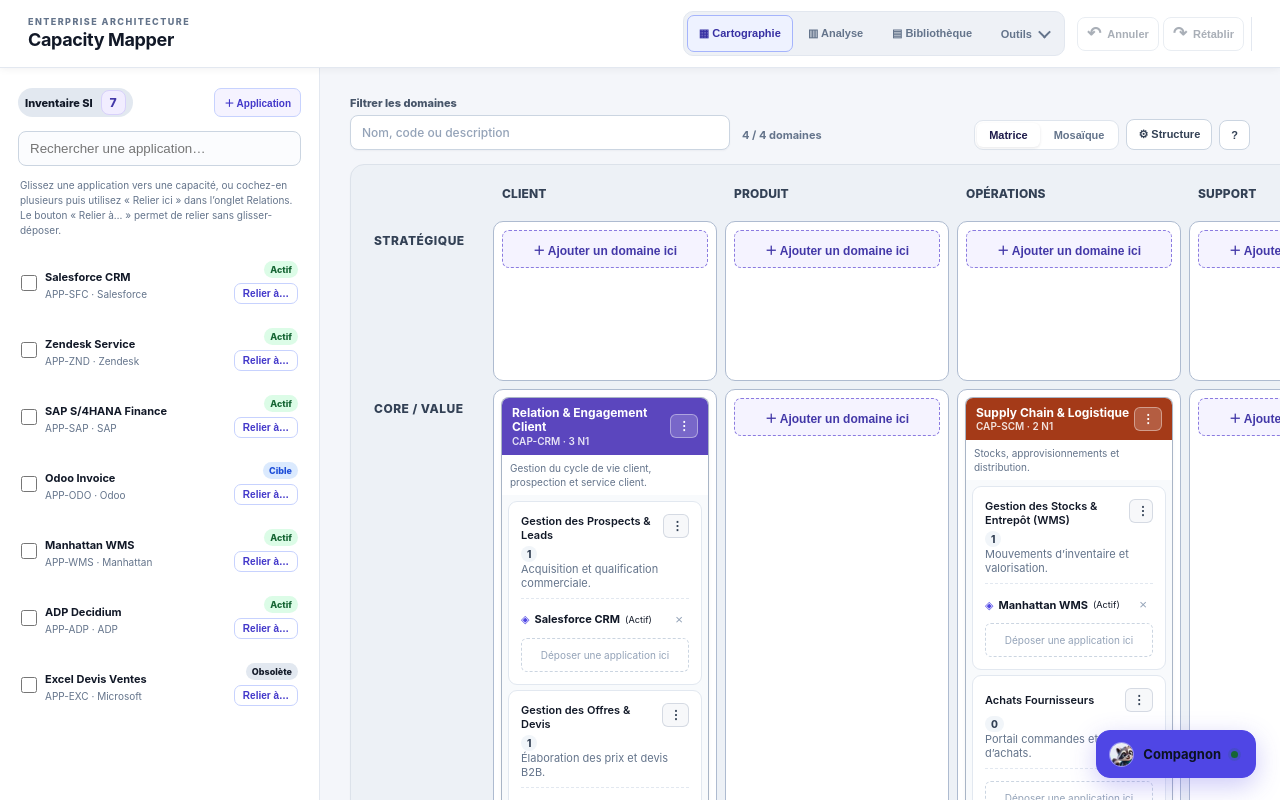
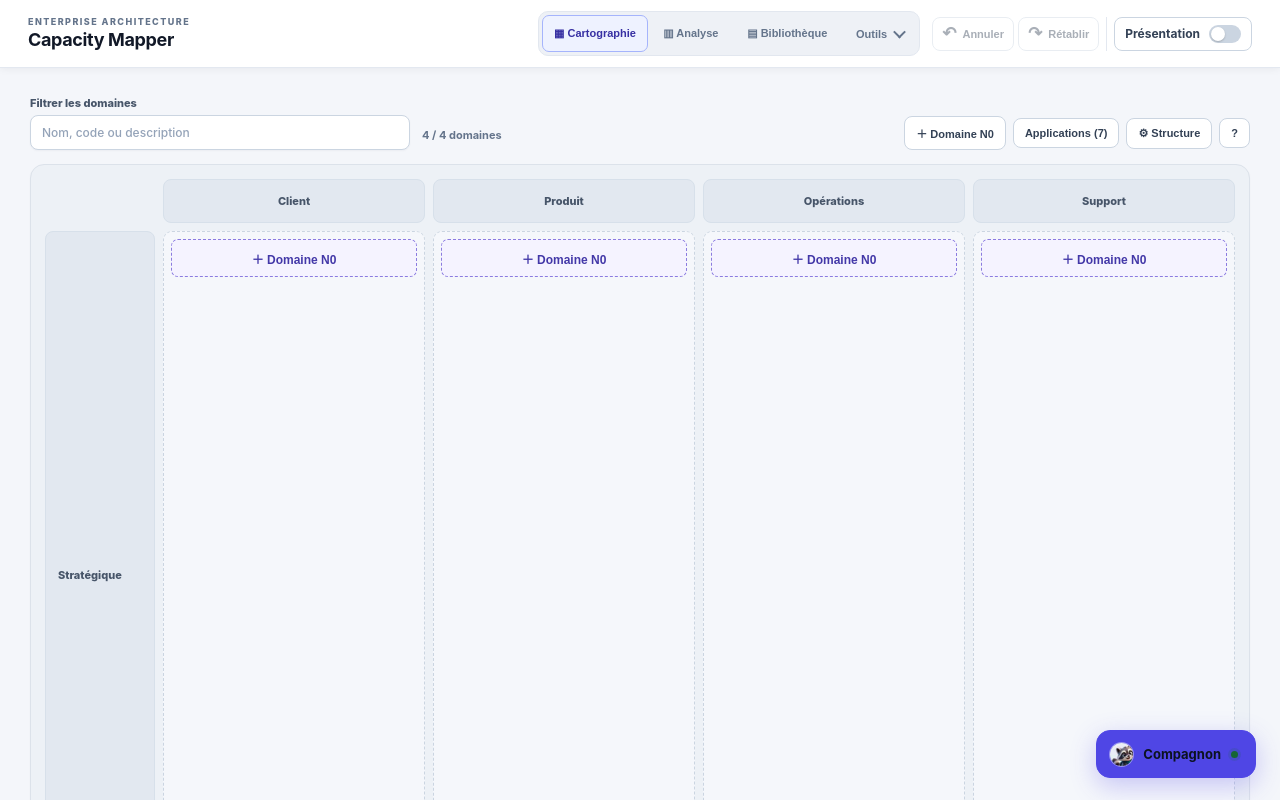
Before and after one commit to Sims07/enterprise-capacity-mapper, a React (Vite) app: page / in a window 1280 px wide. Built offline with nearby package versions, Linux system fonts and the light colour scheme.

Commit message:
feat(map): unify matrix and mosaic capability map

```diff
--- a/src/App.tsx
+++ b/src/App.tsx
@@ -137,7 +137,6 @@ function App({ experienceKind = 'desktop' }: { experienceKind?: 'desktop' | 'mob
   const [editingDomainId, setEditingDomainId] = useState(null);
   const [editingCapabilityId, setEditingCapabilityId] = useState(null);
   const [layoutDraft, setLayoutDraft] = useState(null);
-  const [layoutMode, setLayoutMode] = useState(model.layout?.mode || 'matrix');
   const [showMosaicInventory, setShowMosaicInventory] = useState(false);
 
   const depth = model.layout?.depth === 1 ? 1 : 2;
@@ -150,11 +149,7 @@ function App({ experienceKind = 'desktop' }: { experienceKind?: 'desktop' | 'mob
   }, [darkMode]);
 
   useEffect(() => {
-    if (isPresentationWindow && layoutMode !== 'mosaic') setLayoutMode('mosaic');
-  }, [isPresentationWindow, layoutMode]);
-
-  useEffect(() => {
-    if (!presentation || layoutMode !== 'mosaic') {
+    if (!presentation) {
       setPresentationControlsVisible(true);
       return undefined;
     }
@@ -176,13 +171,13 @@ function App({ experienceKind = 'desktop' }: { experienceKind?: 'desktop' | 'mob
       window.removeEventListener('keydown', exitPresentation);
       window.removeEventListener('focusin', revealControls);
     };
-  }, [presentation, layoutMode]);
+  }, [presentation]);
 
   useEffect(() => {
-    if (!presentation || layoutMode !== 'mosaic' || !presentationControlsVisible) return undefined;
+    if (!presentation || !presentationControlsVisible) return undefined;
     const timeout = window.setTimeout(() => setPresentationControlsVisible(false), 3000);
     return () => window.clearTimeout(timeout);
-  }, [presentation, layoutMode, presentationActivity, presentationControlsVisible]);
+  }, [presentation, presentationActivity, presentationControlsVisible]);
 
   useEffect(() => {
     navigation.initialize(mode);
@@ -481,7 +476,7 @@ function App({ experienceKind = 'desktop' }: { experienceKind?: 'desktop' | 'mob
   const showColumnHeadings = layout.showColumnHeadings !== false;
   const showRowHeadings = layout.showRowHeadings !== false;
   const zones = columns.flatMap(column => layers.map(layer => layout.zones?.find(zone => zone.columnId === column.id && zone.layerId === layer.id) || { id: `${column.id}:${layer.id}`, columnId: column.id, layerId: layer.id, name: column.name }));
-  const nextMosaicDomainPlacement = columns.flatMap(column => layers.map(layer => ({
+  const nextDomainPlacement = columns.flatMap(column => layers.map(layer => ({
     columnId: column.id,
     layerId: layer.id,
   }))).find(placement => isDomainPlacementAvailable({
@@ -495,7 +490,6 @@ function App({ experienceKind = 'desktop' }: { experienceKind?: 'desktop' | 'mob
   })) || null;
 
 
-  const setLayoutView = m => { setLayoutMode(m); update({ layout: { ...layout, mode: m } }); };
   const openLayoutEditor = () => {
     setLayoutDraft({ columns: columns.map(x => ({ ...x })), layers: layers.map(x => ({ ...x })), zones: zones.map(x => ({ ...x })), showColumnHeadings, showRowHeadings });
     setModal('layout');
@@ -529,7 +523,6 @@ function App({ experienceKind = 'desktop' }: { experienceKind?: 'desktop' | 'mob
     setLocalMapId('');
     preferences.clearActiveLocalMapId();
     setSelected([]);
-    setLayoutMode('matrix');
     navigateToMode('editor');
     setModal(null);
     notify(backup ? 'Cartographie créée · sauvegarde JSON téléchargée' : 'Cartographie créée');
@@ -549,13 +542,12 @@ function App({ experienceKind = 'desktop' }: { experienceKind?: 'desktop' | 'mob
     const patch = prepareDomainPlacement({
       domains: model.domains,
       layout,
-      layoutMode,
       columns,
       layers,
       domainId,
       columnId,
       layerId,
-      allowExactOverlap: layoutMode !== 'mosaic',
+      allowExactOverlap: false,
     });
     if (!patch) {
       if (domainId) notify('Déplacement impossible : chevauchement de domaine.');
@@ -564,11 +556,10 @@ function App({ experienceKind = 'desktop' }: { experienceKind?: 'desktop' | 'mob
     update(patch);
   };
 
-  const resizeMosaicDomain = (domain, columnSpan, rowSpan) => {
+  const resizeDomain = (domain, columnSpan, rowSpan) => {
     const patch = prepareDomainPlacement({
       domains: model.domains,
       layout,
-      layoutMode: 'mosaic',
       columns,
       layers,
       domainId: domain.id,
@@ -732,7 +723,7 @@ function App({ experienceKind = 'desktop' }: { experienceKind?: 'desktop' | 'mob
     const presentationText = domainTextColor(presentationColor);
     const bannerColor = presentation ? presentationColor : domainColor;
     const bannerText = presentation ? presentationText : domainTextColor(d.color);
-    const domainClass = `domain domain-card${selected.includes(d.id) ? ' impact-selected' : ''}${presentation && layoutMode === 'mosaic' && caps.length === 0 ? ' mosaic-presentation-empty' : ''}`;
+    const domainClass = `domain domain-card${selected.includes(d.id) ? ' impact-selected' : ''}${presentation && caps.length === 0 ? ' mosaic-presentation-empty' : ''}`;
 
     return (
       <section
@@ -756,7 +747,7 @@ function App({ experienceKind = 'desktop' }: { experienceKind?: 'desktop' | 'mob
             <span className="domain-meta">{d.code}{(!presentation || caps.length > 0) && <> · {caps.length} N1</>}</span>
           </div>
           <div className="domain-actions">
-            {depth === 2 && layoutMode === 'mosaic' && <button type="button" className="domain-add-capability" data-testid="add-capability-to-domain" aria-label={`Ajouter une capacité N1 à ${d.name}`} onClick={e => { e.stopPropagation(); openNew('capability', d.id); }}>＋ N1</button>}
+            {depth === 2 && <button type="button" className="domain-add-capability" data-testid="add-capability-to-domain" aria-label={`Ajouter une capacité N1 à ${d.name}`} onClick={e => { e.stopPropagation(); openNew('capability', d.id); }}>＋ N1</button>}
             <button type="button" className="mini-action-trigger" aria-label={`Actions pour ${d.name}`} title="Actions du domaine" onClick={e => { e.stopPropagation(); openContextMenu(e, { type: 'domain', item: d }); }}>⋮</button>
           </div>
         </div>
@@ -869,18 +860,28 @@ function App({ experienceKind = 'desktop' }: { experienceKind?: 'desktop' | 'mob
   const mosaicRows = presentation
     ? mosaicLayersLayout.map(layer => `minmax(0, ${Math.max(0.1, Number(layer.size) || 1)}fr)`).join(' ')
     : `${showColumnHeadings ? '44px ' : ''}${layers.map(layer => `minmax(180px, ${Math.max(0.1, Number(layer.size) || 1)}fr)`).join(' ')}`;
-  const mosaicView = (
-    <div className="map map-mosaic" data-testid="mosaic-map" style={{ gridTemplateColumns: mosaicColumns, gridTemplateRows: mosaicRows }}>
+  const capabilityMap = (
+    <div className="map map-mosaic" data-testid="capability-map" style={{ gridTemplateColumns: mosaicColumns, gridTemplateRows: mosaicRows }}>
       {!presentation && showColumnHeadings && showRowHeadings && <div className="mosaic-corner" />}
       {!presentation && showColumnHeadings && columns.map(column => <div className="mosaic-column-heading" key={column.id} style={{ gridColumn: columns.indexOf(column) + mosaicColumnOffset, gridRow: 1 }}>{column.name}</div>)}
       {!presentation && showRowHeadings && layers.map((layer, rowIndex) => <div className="mosaic-row-heading" key={layer.id} style={{ gridColumn: 1, gridRow: rowIndex + mosaicRowOffset }}>{layer.name}</div>)}
       {layers.flatMap((layer, rowIndex) => columns.map((column, columnIndex) => {
         const zone = zones.find(item => item.columnId === column.id && item.layerId === layer.id);
+        const occupied = model.domains.some(domain => {
+          const startColumn = columns.findIndex(item => item.id === (domain.layout?.columnId || columns[0].id));
+          const startLayer = layers.findIndex(item => item.id === (domain.layout?.layerId || layers[0].id));
+          const columnSpan = Math.max(1, Number(domain.layout?.columnSpan) || 1);
+          const rowSpan = Math.max(1, Number(domain.layout?.rowSpan) || 1);
+          return startColumn >= 0 && startLayer >= 0
+            && columnIndex >= startColumn && columnIndex < startColumn + columnSpan
+            && rowIndex >= startLayer && rowIndex < startLayer + rowSpan;
+        });
         return presentation ? null : <div className="mosaic-zone" key={`${column.id}:${layer.id}`} data-zone-key={`${column.id}:${layer.id}`}
           style={{ gridColumn: columnIndex + mosaicColumnOffset, gridRow: rowIndex + mosaicRowOffset }}
           onDragOver={event => event.preventDefault()}
           onDrop={event => { event.preventDefault(); placeDomain(event.dataTransfer.getData('domain'), column.id, layer.id); }}>
           {zone?.name && zone.name !== column.name && <span className="mosaic-zone-label">{zone.name}</span>}
+          {!occupied && <button type="button" className="cell-add empty" aria-label={`Ajouter un domaine dans ${zone?.name || column.name}`} onClick={() => openNew('domain', null, { columnId: column.id, layerId: layer.id })}>＋ Domaine N0</button>}
         </div>;
       }))}
       {model.domains.filter(domain => (domain.name + ' ' + domain.code + ' ' + (domain.description || '')).toLowerCase().includes(mapQuery.toLowerCase())).map(domain => {
@@ -954,7 +955,7 @@ function App({ experienceKind = 'desktop' }: { experienceKind?: 'desktop' | 'mob
             const cellHeight = Number(card.dataset.resizeCellHeight || 0);
             const columnDelta = card.dataset.resizeColumn === 'true' && cellWidth > 0 ? Math.round((event.clientX - startX) / cellWidth) : 0;
             const rowDelta = card.dataset.resizeRow === 'true' && cellHeight > 0 ? Math.round((event.clientY - startY) / cellHeight) : 0;
-            if (columnDelta || rowDelta) resizeMosaicDomain(domain, columnSpan + columnDelta, rowSpan + rowDelta);
+            if (columnDelta || rowDelta) resizeDomain(domain, columnSpan + columnDelta, rowSpan + rowDelta);
             card.style.gridColumn = card.dataset.resizeOriginalColumn || '';
             card.style.gridRow = card.dataset.resizeOriginalRow || '';
             ['resizeStartX', 'resizeStartY', 'resizeLastX', 'resizeLastY', 'resizeCellWidth', 'resizeCellHeight', 'resizeColumn', 'resizeRow', 'resizeOriginalColumn', 'resizeOriginalRow'].forEach(key => delete card.dataset[key]);
@@ -987,53 +988,9 @@ function App({ experienceKind = 'desktop' }: { experienceKind?: 'desktop' | 'mob
     </div>
   );
 
-  const matrixColumnOffset = showRowHeadings ? 2 : 1;
-  const matrixColumns = `${showRowHeadings ? (presentation ? '100px ' : '120px ') : ''}repeat(${columns.length}, minmax(0, 1fr))`;
-  const matrixView = (
-    <div className={`map map-matrix${columns.length > 4 ? " map-matrix-wide" : ""}`} data-testid="matrix-map"
-      style={{ gridTemplateColumns: matrixColumns, gridTemplateRows: `34px repeat(${layers.length}, minmax(160px, auto))` }}>
-      <div className="map-row map-head">
-        {showRowHeadings && <div className="matrix-corner" style={{ gridColumn: 1, gridRow: 1 }} />}
-        {showColumnHeadings && columns.map((col, index) => <div className="col-head" key={col.id} style={{ gridColumn: index + matrixColumnOffset, gridRow: 1 }}>{col.name}</div>)}
-      </div>
-      {layers.map((layer, rowIndex) => (
-        <div className="map-row" key={layer.id}>
-          {showRowHeadings && <div className="axis-label" style={{ gridColumn: 1, gridRow: rowIndex + 2 }}>{layer.name}</div>}
-          {columns.map((col, columnIndex) => {
-            const here = model.domains.filter(d => (d.layout?.columnId || columns[0].id) === col.id && (d.layout?.layerId || layers[0].id) === layer.id && (d.name + ' ' + d.code + ' ' + (d.description || '')).toLowerCase().includes(mapQuery.toLowerCase()));
-            const zone = zones.find(z => z.columnId === col.id && z.layerId === layer.id);
-            const zoneLabel = zone?.name && zone.name !== col.name ? zone.name : '';
-            return (
-              <div className="map-cell" key={col.id} data-zone-key={`${col.id}:${layer.id}`}
-                style={{ gridColumn: columnIndex + matrixColumnOffset, gridRow: rowIndex + 2 }}
-                onDragOver={e => e.preventDefault()} onDrop={e => { e.preventDefault(); placeDomain(e.dataTransfer.getData('domain'), col.id, layer.id); }}>
-                {showColumnHeadings && <div className="cell-column-label">{col.name}</div>}
-                {zoneLabel && <div className="cell-label">{zoneLabel}</div>}
-                {here.map(domain => <div className="matrix-mobile-domain" key={domain.id}><DomainCard d={domain} /></div>)}
-                {!here.length && <button type="button" className="cell-add empty" onClick={() => openNew('domain', null, { columnId: col.id, layerId: layer.id })}>＋ Ajouter un domaine ici</button>}
-              </div>
-            );
-          })}
-        </div>
-      ))}
-      {model.domains.filter(d => (d.name + ' ' + d.code + ' ' + (d.description || '')).toLowerCase().includes(mapQuery.toLowerCase())).map(domain => {
-        const columnIndex = columns.findIndex(column => column.id === (domain.layout?.columnId || columns[0].id));
-        const rowIndex = layers.findIndex(layer => layer.id === (domain.layout?.layerId || layers[0].id));
-        if (columnIndex < 0 || rowIndex < 0) return null;
-        const columnSpan = Math.max(1, Math.min(columns.length - columnIndex, Number(domain.layout?.columnSpan) || 1));
-        const rowSpan = Math.max(1, Math.min(layers.length - rowIndex, Number(domain.layout?.rowSpan) || 1));
-        return <div className="matrix-domain" key={domain.id} data-domain-id={domain.id}
-          style={{ gridColumn: `${columnIndex + matrixColumnOffset} / span ${columnSpan}`, gridRow: `${rowIndex + 2} / span ${rowSpan}` }}>
-          <DomainCard d={domain} />
-          <button type="button" className="cell-add" onClick={() => openNew('domain', null, { columnId: domain.layout?.columnId || columns[0].id, layerId: domain.layout?.layerId || layers[0].id })}>＋ Ajouter un domaine ici</button>
-        </div>;
-      })}
-
-    </div>
-  );
 
   return (
-    <div className={'app' + (presentation ? ' presentation-mode' : '') + (presentation && layoutMode === 'mosaic' ? ' mosaic-presentation-mode' : '') + (darkMode ? ' theme-dark' : '')} data-ui-experience={experienceKind}>
+    <div className={'app' + (presentation ? ' presentation-mode' : '') + (presentation ? ' mosaic-presentation-mode' : '') + (darkMode ? ' theme-dark' : '')} data-ui-experience={experienceKind}>
       <header>
         <div><div className="eyebrow">ENTERPRISE ARCHITECTURE</div><h1>Capacity Mapper</h1></div>
         <div className="toolbar">
@@ -1091,11 +1048,11 @@ function App({ experienceKind = 'desktop' }: { experienceKind?: 'desktop' | 'mob
               <button type="button" data-testid="undo-button" className="secondary history-button" aria-label="Annuler" aria-keyshortcuts="Control+Z Meta+Z" title="Annuler la dernière modification (Ctrl+Z)" disabled={!historyState.canUndo} onClick={undo}><span className="history-button-icon" aria-hidden="true">↶</span><span className="history-button-label">Annuler</span></button>
               <button type="button" data-testid="redo-button" className="secondary history-button" aria-label="Rétablir" aria-keyshortcuts="Control+Y Control+Shift+Z Meta+Shift+Z" title="Rétablir la modification (Ctrl+Y ou Ctrl+Maj+Z)" disabled={!historyState.canRedo} onClick={redo}><span className="history-button-icon" aria-hidden="true">↷</span><span className="history-button-label">Rétablir</span></button>
             </div>
-            {layoutMode === 'mosaic' && <label className="presentation-switch">
+            <label className="presentation-switch">
               <span>Présentation</span>
               <input type="checkbox" data-testid="presentation-switch-toolbar" aria-label="Mode présentation" checked={presentation} onChange={event => togglePresentation(event.target.checked)} />
               <span className="presentation-switch-track" aria-hidden="true"><span className="presentation-switch-thumb" /></span>
-            </label>}
+            </label>
 
           </div>
         </div>
@@ -1178,7 +1135,7 @@ function App({ experienceKind = 'desktop' }: { experienceKind?: 'desktop' | 'mob
 
         </section>
       ) : (
-      <div className={'workspace' + (layoutMode === 'mosaic' ? ` mosaic-workspace${showMosaicInventory ? ' mosaic-inventory-open' : ''}` : '')}>
+      <div className={'workspace' + ` mosaic-workspace${showMosaicInventory ? ' mosaic-inventory-open' : ''}`}>
         <aside id="app-inventory">
           <div className="panel-title">
             <span>Inventaire SI <em>{apps.length}</em></span>
@@ -1262,18 +1219,14 @@ function App({ experienceKind = 'desktop' }: { experienceKind?: 'desktop' | 'mob
                   <span className="filter-count" aria-live="polite">{visibleDomains.length} / {model.domains.length} domaines</span>
                 </div>
                 <div className="canvas-actions">
-                  <div className="map-view-toggle" role="group" aria-label="Mode de représentation">
-                    <button type="button" data-testid="matrix-view" className={layoutMode === 'matrix' ? 'active' : ''} aria-pressed={layoutMode === 'matrix'} onClick={() => setLayoutView('matrix')}>Matrice</button>
-                    <button type="button" data-testid="mosaic-view" className={layoutMode === 'mosaic' ? 'active' : ''} aria-pressed={layoutMode === 'mosaic'} onClick={() => setLayoutView('mosaic')}>Mosaïque</button>
-                  </div>
-                  {layoutMode === 'mosaic' && <button type="button" className="secondary" data-testid="mosaic-add-domain" disabled={!nextMosaicDomainPlacement} title={nextMosaicDomainPlacement ? 'Créer un domaine N0 dans la première zone libre' : 'Ajoutez une ligne ou une colonne dans Structure pour libérer une zone'} onClick={() => openNew('domain', null, nextMosaicDomainPlacement)}>＋ Domaine N0</button>}
-                  {layoutMode === 'mosaic' && <button type="button" className="secondary" data-testid="mosaic-inventory-toggle" aria-expanded={showMosaicInventory} onClick={() => setShowMosaicInventory(value => !value)}>{showMosaicInventory ? 'Masquer les applications' : `Applications (${apps.length})`}</button>}
+                  <button type="button" className="secondary" data-testid="map-add-domain" disabled={!nextDomainPlacement} title={nextDomainPlacement ? 'Créer un domaine N0 dans la première zone libre' : 'Ajoutez une ligne ou une colonne dans Structure pour libérer une zone'} onClick={() => openNew('domain', null, nextDomainPlacement)}>＋ Domaine N0</button>
+                  <button type="button" className="secondary" data-testid="map-inventory-toggle" aria-expanded={showMosaicInventory} onClick={() => setShowMosaicInventory(value => !value)}>{showMosaicInventory ? 'Masquer les applications' : `Applications (${apps.length})`}</button>
                   <button type="button" className="secondary" onClick={openLayoutEditor}>⚙ Structure</button>
                   <button type="button" className="help-icon" onClick={() => setGuideOpen(true)} title="Aide TOGAF">?</button>
                 </div>
               </div>
 
-              {layoutMode === 'mosaic' ? mosaicView : matrixView}
+              {capabilityMap}
             </>
           )}
         </main>
@@ -1281,7 +1234,7 @@ function App({ experienceKind = 'desktop' }: { experienceKind?: 'desktop' | 'mob
       )}
 
 
-      {presentation && layoutMode === 'mosaic' && <div className="presentation-exit-bar" data-visible={presentationControlsVisible}>
+      {presentation && <div className="presentation-exit-bar" data-visible={presentationControlsVisible}>
         <span>Présentation</span>
         <label className="presentation-switch">
           <span>Active</span>
```
